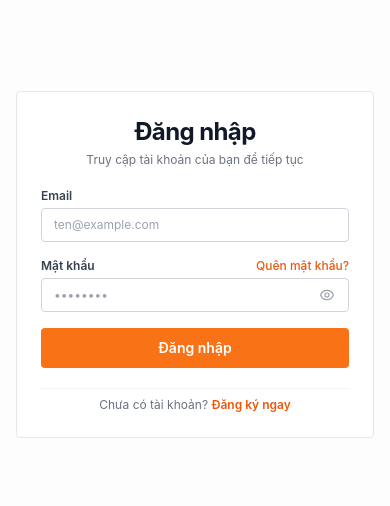
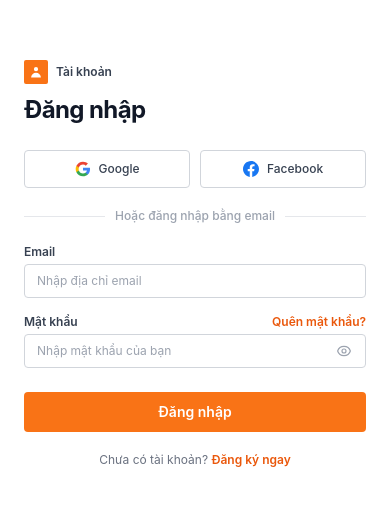
Before and after one commit to doanquantuan/job-search-support-website, a React (Vite) app in the folder frontend/: page /login in a window 390 px wide. Shown: the part 158-664 px from the top of the page. Built offline with nearby package versions, Linux system fonts and the light colour scheme; no server answers.

Commit message:
feat(auth): redesign login page and harmonize all auth forms layout

```diff
--- a/frontend/src/features/auth/components/LoginForm.jsx
+++ b/frontend/src/features/auth/components/LoginForm.jsx
@@ -1,65 +1,156 @@
-import { useState } from "react";
-import { Link } from "react-router-dom";
-import { authApi } from "@/features/auth/services/authApi";
-import { useAuthStore } from "@/store/useAuthStore";
-import { FormInput } from "./common/FormInput";
-import { PasswordInput } from "./common/PasswordInput";
+import { useState } from 'react';
+import { Link, useNavigate } from 'react-router-dom';
+import { motion, AnimatePresence } from 'framer-motion';
 
-export function LoginForm({ className, ...props }) {
-  const [email, setEmail] = useState("");
-  const [password, setPassword] = useState("");
+import { authApi } from '@/features/auth/services/authApi';
+import { useAuthStore } from '@/store/useAuthStore';
+import { FormInput } from './common/FormInput';
+import { PasswordInput } from './common/PasswordInput';
+
+export function LoginForm() {
+  const navigate = useNavigate();
+
+  const [email, setEmail] = useState('');
+  const [password, setPassword] = useState('');
   const [loading, setLoading] = useState(false);
-  const [error, setError] = useState("");
-  const [success, setSuccess] = useState("");
+  const [error, setError] = useState('');
+  const [success, setSuccess] = useState('');
 
   const loginSuccess = useAuthStore((state) => state.loginSuccess);
 
   const handleSubmit = async (e) => {
     e.preventDefault();
     setLoading(true);
-    setError("");
-    setSuccess("");
+    setError('');
+    setSuccess('');
 
     try {
       const res = await authApi.login({ email, password });
       const { user, accessToken } = res.data;
       loginSuccess(user, accessToken);
       setSuccess(`Đăng nhập thành công! Chào mừng ${user.fullName || user.email}`);
+      setTimeout(() => {
+        navigate('/');
+      }, 700);
     } catch (err) {
       const message =
-        err.response?.data?.message || "Đăng nhập thất bại. Vui lòng kiểm tra lại!";
+        err.response?.data?.message || 'Đăng nhập thất bại. Vui lòng kiểm tra lại!';
       setError(message);
     } finally {
       setLoading(false);
     }
   };
 
+  const handleOAuthLogin = (provider) => {
+    // Sẵn sàng tích hợp luồng OAuth của Backend / API Gateway
+    alert(`Chức năng đăng nhập bằng ${provider} đang được kết nối.`);
+  };
+
   return (
-    <div className={`w-full max-w-[420px] mx-auto py-2 ${className || ""}`} {...props}>
-      <div className="rounded-md border border-gray-200 bg-white p-6 shadow-xs space-y-5">
-        {/* Header */}
-        <div className="text-center space-y-1">
-          <h1 className="text-2xl font-bold tracking-tight text-gray-900">Đăng nhập</h1>
-          <p className="text-xs text-gray-500">
-            Truy cập tài khoản của bạn để tiếp tục
-          </p>
+    <div className="w-full max-w-[440px] mx-auto py-2">
+      {/* Header - Cùng phong cách với RegisterForm */}
+      <div className="space-y-1.5 mb-6">
+        <div className="flex items-center gap-2">
+          <div className="flex h-6 w-6 items-center justify-center rounded-sm bg-orange-500 text-white shadow-xs">
+            <svg xmlns="http://www.w3.org/2000/svg" className="h-3.5 w-3.5" viewBox="0 0 20 20" fill="currentColor">
+              <path fillRule="evenodd" d="M10 9a3 3 0 100-6 3 3 0 000 6zm-7 9a7 7 0 1114 0H3z" clipRule="evenodd" />
+            </svg>
+          </div>
+          <span className="text-xs font-semibold text-gray-700">Tài khoản</span>
+        </div>
+
+        <h1 className="text-2xl sm:text-3xl font-bold tracking-tight text-gray-900 pt-1">
+          Đăng nhập
+        </h1>
       </div>
 
       {/* Thông báo lỗi */}
+      <AnimatePresence>
         {error && (
-          <div className="rounded-md border border-red-200 bg-red-50 p-3 text-xs font-medium text-red-600">
-            {error}
-          </div>
+          <motion.div
+            initial={{ opacity: 0, y: -6, height: 0 }}
+            animate={{ opacity: 1, y: 0, height: 'auto' }}
+            exit={{ opacity: 0, y: -6, height: 0 }}
+            className="mb-4 rounded-md border border-red-200 bg-red-50/70 p-3 text-xs font-medium text-red-600 flex items-center gap-2"
+          >
+            <svg xmlns="http://www.w3.org/2000/svg" className="h-4 w-4 shrink-0 text-red-500" viewBox="0 0 20 20" fill="currentColor">
+              <path fillRule="evenodd" d="M18 10a8 8 0 11-16 0 8 8 0 0116 0zm-7 4a1 1 0 11-2 0 1 1 0 012 0zm-1-9a1 1 0 00-1 1v4a1 1 0 102 0V6a1 1 0 00-1-1z" clipRule="evenodd" />
+            </svg>
+            <span>{error}</span>
+          </motion.div>
         )}
+      </AnimatePresence>
 
       {/* Thông báo thành công */}
+      <AnimatePresence>
         {success && (
-          <div className="rounded-md border border-emerald-200 bg-emerald-50 p-3 text-xs font-medium text-emerald-700">
-            {success}
+          <motion.div
+            initial={{ opacity: 0, y: -6, height: 0 }}
+            animate={{ opacity: 1, y: 0, height: 'auto' }}
+            exit={{ opacity: 0, y: -6, height: 0 }}
+            className="mb-4 rounded-md border border-emerald-200 bg-emerald-50/70 p-3 text-xs font-medium text-emerald-700 flex items-center gap-2"
+          >
+            <svg xmlns="http://www.w3.org/2000/svg" className="h-4 w-4 shrink-0 text-emerald-600" viewBox="0 0 20 20" fill="currentColor">
+              <path fillRule="evenodd" d="M10 18a8 8 0 100-16 8 8 0 000 16zm3.707-9.293a1 1 0 00-1.414-1.414L9 10.586 7.707 9.293a1 1 0 00-1.414 1.414l2 2a1 1 0 001.414 0l4-4z" clipRule="evenodd" />
+            </svg>
+            <span>{success}</span>
+          </motion.div>
+        )}
+      </AnimatePresence>
+
+      {/* Social Login Buttons: Google & Facebook */}
+      <div className="grid grid-cols-2 gap-2.5 mb-5">
+        {/* Google Button */}
+        <button
+          type="button"
+          disabled={loading}
+          onClick={() => handleOAuthLogin('Google')}
+          className="flex items-center justify-center gap-2 rounded-md border border-gray-300 bg-white py-2.5 px-3 text-xs font-medium text-gray-700 shadow-2xs hover:bg-gray-50/70 hover:border-gray-400 transition-colors focus:outline-none focus:ring-1 focus:ring-orange-500 disabled:opacity-50"
+        >
+          <svg className="h-4 w-4 shrink-0" viewBox="0 0 24 24">
+            <path
+              fill="#4285F4"
+              d="M22.56 12.25c0-.78-.07-1.53-.2-2.25H12v4.26h5.92c-.26 1.37-1.04 2.53-2.21 3.31v2.77h3.57c2.08-1.92 3.28-4.74 3.28-8.09z"
+            />
+            <path
+              fill="#34A853"
+              d="M12 23c2.97 0 5.46-.98 7.28-2.66l-3.57-2.77c-.98.66-2.23 1.06-3.71 1.06-2.86 0-5.29-1.93-6.16-4.53H2.18v2.84C3.99 20.53 7.7 23 12 23z"
+            />
+            <path
+              fill="#FBBC05"
+              d="M5.84 14.09c-.22-.66-.35-1.36-.35-2.09s.13-1.43.35-2.09V7.06H2.18C1.43 8.55 1 10.22 1 12s.43 3.45 1.18 4.94l2.85-2.22.81-.63z"
+            />
+            <path
+              fill="#EA4335"
+              d="M12 5.38c1.62 0 3.06.56 4.21 1.64l3.15-3.15C17.45 2.09 14.97 1 12 1 7.7 1 3.99 3.47 2.18 7.06l3.66 2.84c.87-2.6 3.3-4.52 6.16-4.52z"
+            />
+          </svg>
+          <span>Google</span>
+        </button>
+
+        {/* Facebook Button */}
+        <button
+          type="button"
+          disabled={loading}
+          onClick={() => handleOAuthLogin('Facebook')}
+          className="flex items-center justify-center gap-2 rounded-md border border-gray-300 bg-white py-2.5 px-3 text-xs font-medium text-gray-700 shadow-2xs hover:bg-gray-50/70 hover:border-gray-400 transition-colors focus:outline-none focus:ring-1 focus:ring-orange-500 disabled:opacity-50"
+        >
+          <svg className="h-4 w-4 shrink-0" fill="#1877F2" viewBox="0 0 24 24">
+            <path d="M24 12.073c0-6.627-5.373-12-12-12s-12 5.373-12 12c0 5.99 4.388 10.954 10.125 11.854v-8.385H7.078v-3.47h3.047V9.43c0-3.007 1.792-4.669 4.533-4.669 1.312 0 2.686.235 2.686.235v2.953H15.83c-1.491 0-1.956.925-1.956 1.874v2.25h3.328l-.532 3.47h-2.796v8.385C19.612 23.027 24 18.062 24 12.073z" />
+          </svg>
+          <span>Facebook</span>
+        </button>
       </div>
-        )}
 
-        <form onSubmit={handleSubmit} className="space-y-4">
+      {/* Divider */}
+      <div className="relative text-center text-xs my-5 after:absolute after:inset-0 after:top-1/2 after:z-0 after:flex after:items-center after:border-t after:border-gray-200">
+        <span className="relative z-10 bg-white px-2.5 text-gray-400 font-medium">
+          Hoặc đăng nhập bằng email
+        </span>
+      </div>
+
+      <form onSubmit={handleSubmit} noValidate className="space-y-4">
+        {/* Email Field */}
         <div className="space-y-1">
           <label htmlFor="email" className="block text-xs font-semibold text-gray-700">
             Email
@@ -67,14 +158,16 @@ export function LoginForm({ className, ...props }) {
           <FormInput
             id="email"
             type="email"
-              placeholder="ten@example.com"
+            placeholder="Nhập địa chỉ email"
+            autoComplete="email"
+            disabled={loading}
             value={email}
             onChange={(e) => setEmail(e.target.value)}
             required
-              disabled={loading}
           />
         </div>
 
+        {/* Password Field */}
         <div className="space-y-1">
           <div className="flex items-center justify-between">
             <label htmlFor="password" className="block text-xs font-semibold text-gray-700">
@@ -82,40 +175,54 @@ export function LoginForm({ className, ...props }) {
             </label>
             <Link
               to="/forgot-password"
-                className="text-xs font-medium text-orange-600 hover:text-orange-700 hover:underline"
+              className="text-xs font-semibold text-orange-600 hover:text-orange-700 hover:underline"
             >
               Quên mật khẩu?
             </Link>
           </div>
           <PasswordInput
             id="password"
-              placeholder="••••••••"
+            placeholder="Nhập mật khẩu của bạn"
+            autoComplete="current-password"
+            disabled={loading}
             value={password}
             onChange={(e) => setPassword(e.target.value)}
             required
-              disabled={loading}
           />
         </div>
 
+        {/* Submit Button */}
+        <div className="pt-2">
           <button
             type="submit"
             disabled={loading}
             className="w-full rounded-md bg-orange-500 py-2.5 text-sm font-semibold text-white shadow-xs transition-colors hover:bg-orange-600 focus:outline-none focus:ring-2 focus:ring-orange-500 focus:ring-offset-1 disabled:opacity-60 disabled:cursor-not-allowed flex items-center justify-center gap-2 active:bg-orange-700"
           >
-            {loading ? "Đang xử lý..." : "Đăng nhập"}
+            {loading ? (
+              <>
+                <svg className="h-4 w-4 animate-spin text-white" xmlns="http://www.w3.org/2000/svg" fill="none" viewBox="0 0 24 24">
+                  <circle className="opacity-25" cx="12" cy="12" r="10" stroke="currentColor" strokeWidth="3" />
+                  <path className="opacity-75" fill="currentColor" d="M4 12a8 8 0 018-8V0C5.373 0 0 5.373 0 12h4z" />
+                </svg>
+                <span>Đang xử lý...</span>
+              </>
+            ) : (
+              'Đăng nhập'
+            )}
           </button>
+        </div>
       </form>
 
-        <p className="text-center text-xs text-gray-500 pt-2 border-t border-gray-100">
-          Chưa có tài khoản?{" "}
+      {/* Footer Link */}
+      <p className="text-center text-xs text-gray-500 pt-5">
+        Chưa có tài khoản?{' '}
         <Link
           to="/register"
-            className="font-semibold text-orange-600 hover:text-orange-700 hover:underline"
+          className="font-semibold text-orange-600 hover:text-orange-700 hover:underline transition-colors"
         >
           Đăng ký ngay
         </Link>
       </p>
     </div>
-    </div>
   );
 }
--- a/frontend/src/features/auth/components/RegisterForm.jsx
+++ b/frontend/src/features/auth/components/RegisterForm.jsx
@@ -87,7 +87,7 @@ export function RegisterForm() {
         </div>
 
         <h1 className="text-2xl sm:text-3xl font-bold tracking-tight text-gray-900 pt-1">
-          Tạo tài khoản
+          Đăng ký
         </h1>
       </div>
 
--- a/frontend/src/pages/LoginPage.jsx
+++ b/frontend/src/pages/LoginPage.jsx
@@ -1,10 +1,22 @@
-import React from "react";
-import { LoginForm } from "@/features/auth/components/LoginForm";
+import { LoginForm } from '@/features/auth/components/LoginForm';
+import { AuthBanner } from '@/features/auth/components/AuthBanner';
 
-export const LoginPage = () => {
+export function LoginPage() {
   return (
-    <div className="min-h-screen flex items-center justify-center bg-muted/20 p-4">
-      <LoginForm />
+    <div className="min-h-screen w-full bg-white flex flex-col md:flex-row">
+      {/* Left Column – Khung nền xám nhạt bên trái chứa banner logo Jobloria động (mode='login' để ẩn các bước đăng ký) */}
+      <div className="hidden md:flex md:w-[46%] lg:w-[45%] xl:w-[44%] bg-[#F9FAFC] border-r border-gray-100 flex-col justify-center items-center py-10 px-6 sm:px-8 shrink-0">
+        <AuthBanner mode="login" />
+      </div>
+
+      {/* Right Column – Khung màu trắng bên phải chứa LoginForm */}
+      <div className="flex-1 flex flex-col justify-center items-center px-6 py-10 sm:px-8 lg:px-12 overflow-y-auto">
+        <div className="w-full max-w-[450px]">
+          <LoginForm />
+        </div>
+      </div>
     </div>
   );
-};
+}
+
+export default LoginPage;
```
Also changed, not shown: frontend/src/features/auth/components/AuthBanner.jsx (+15 -24 lines), frontend/src/features/auth/components/OtpBanner.jsx (+27 -57 lines), frontend/src/features/auth/components/OtpVerificationForm.jsx (+76 -57 lines). Lines whose indentation alone changed are shown as unchanged.
